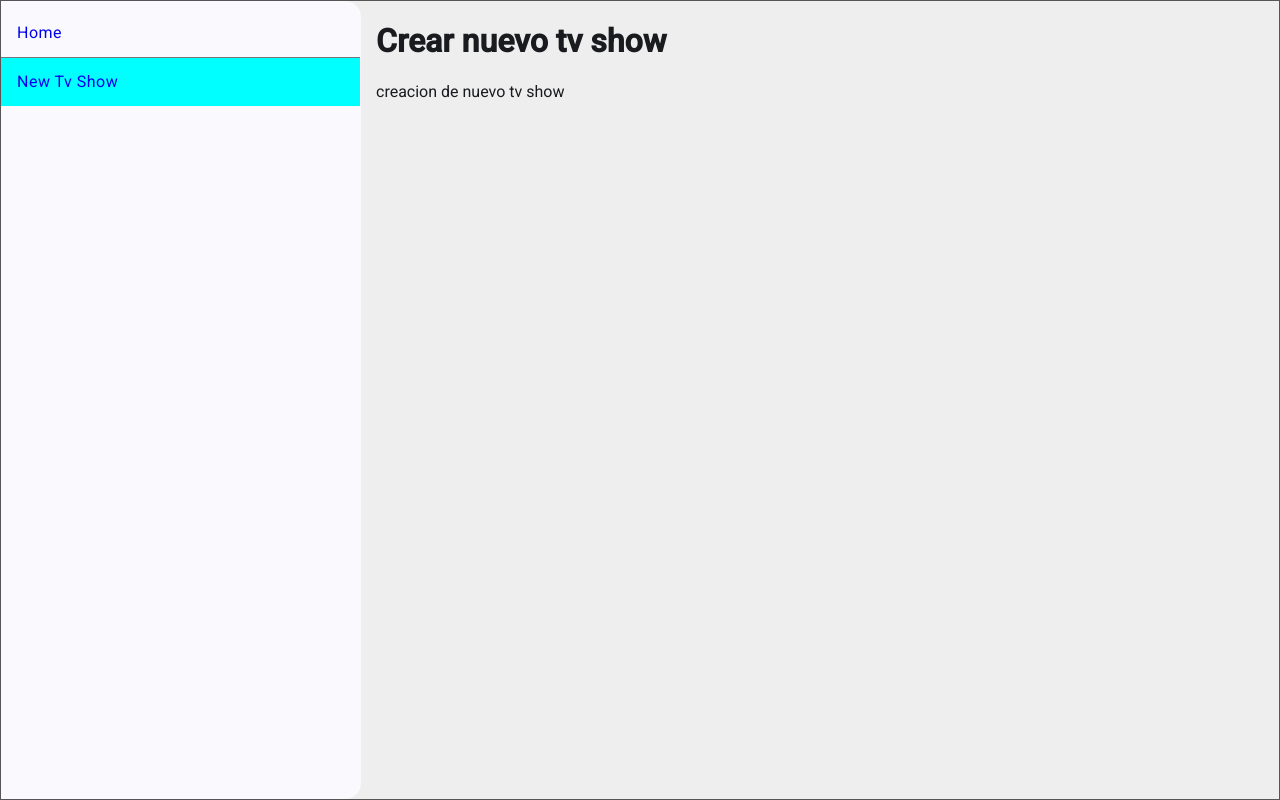
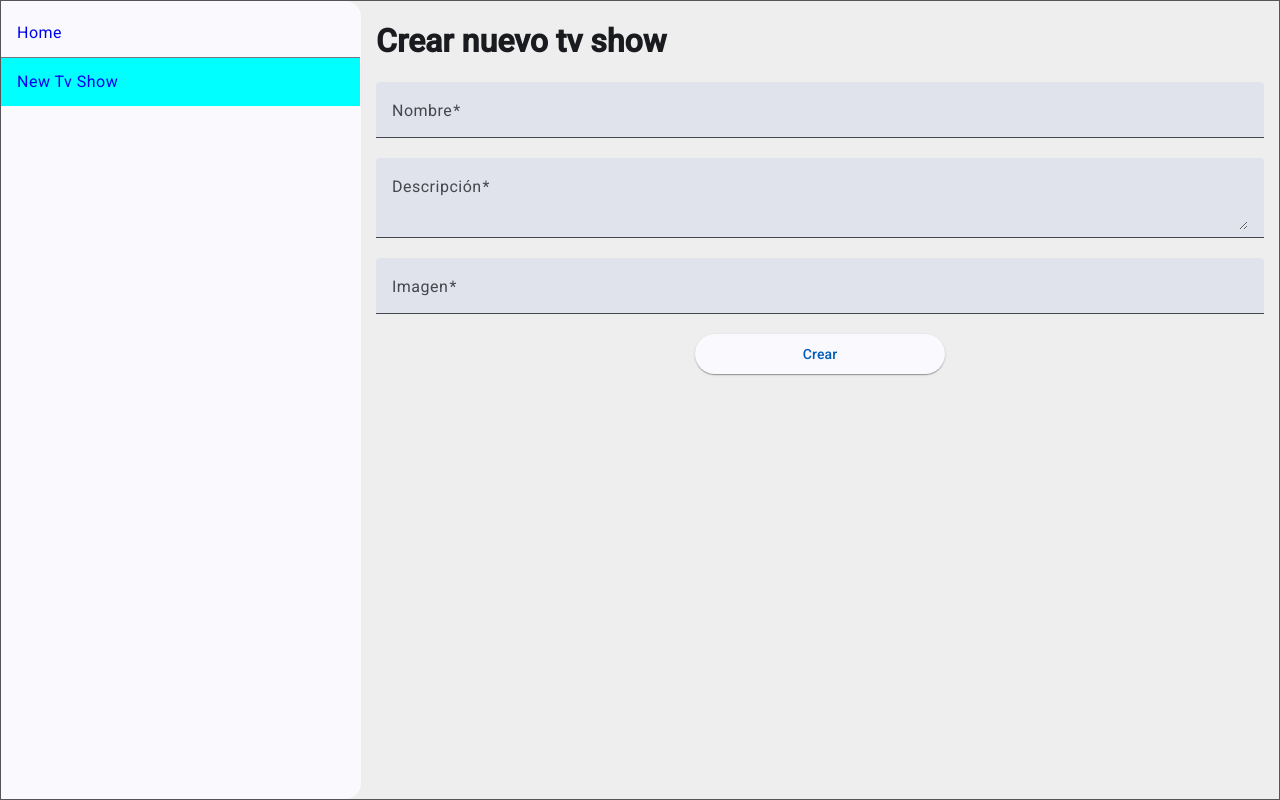
Before and after one commit to ShadowKnSs/Examen_2, an Angular app: page /new-tv-show in a window 1280 px wide. Built offline with nearby package versions, Linux system fonts and the light colour scheme.

Commit message:
Templates forms

```diff
--- a/src/app/pages/new-tv-show/new-tv-show.component.css
+++ b/src/app/pages/new-tv-show/new-tv-show.component.css
@@ -0,0 +1,10 @@
+form {
+    display: flex;
+    flex-direction: column;
+}
+
+button {
+    display: block;
+    width: 250px;
+    margin: auto;
+}
--- a/src/app/pages/new-tv-show/new-tv-show.component.html
+++ b/src/app/pages/new-tv-show/new-tv-show.component.html
@@ -1,6 +1,24 @@
-<h1>Crear nuevo tv show</h1>
-<form action="">
-    creacion de nuevo tv show
+<form #form="ngForm" (ngSubmit)="createNewTvShow(form)">
+    <h1>Crear nuevo tv show</h1>
+    <mat-form-field>
+        <mat-label>Nombre</mat-label>
+        <input name="name" required ngModel matInput>
+    </mat-form-field>
+    <mat-form-field>
+        <mat-label>Descripción</mat-label>
+        <textarea name="description" required ngModel matInput></textarea>
+    </mat-form-field>
+    <mat-form-field>
+        <mat-label>Imagen</mat-label>
+        <input name="image" required ngModel matInput>
+    </mat-form-field>
+    <button type="submit" mat-raised-button>Crear</button>
+    <!-- <div *ngIf="!form.valid && form.submitted" style="color: red;">
+        Datos incompletos
+    </div> -->
+    @if(!form.valid && form.submitted){
+    <div style="color: red;">
+        Datos incompletos
+    </div>
+    }
 </form>
-
-<br><br>
--- a/src/app/pages/new-tv-show/new-tv-show.component.ts
+++ b/src/app/pages/new-tv-show/new-tv-show.component.ts
@@ -1,18 +1,41 @@
 import { Component } from '@angular/core';
+import { MatInputModule } from '@angular/material/input';
+import { MatFormFieldModule } from '@angular/material/form-field';
+import { MatButtonModule } from '@angular/material/button';
+import { FormsModule, NgForm } from '@angular/forms';
+import { Show } from '../../interfaces/show.interface';
+import { TvShowService } from '../../services/tv-show.service';
+import { CommonModule } from '@angular/common';
 
 @Component({
   selector: 'app-new-tv-show',
-  imports: [],
+  imports: [MatInputModule, MatFormFieldModule, MatButtonModule, FormsModule],
   templateUrl: './new-tv-show.component.html',
   styleUrl: './new-tv-show.component.css'
 })
 export class NewTvShowComponent {
 
 
-  constructor() {
-    // this.tvShowsService.title = "Valor del servicio editado desde new tv show"
-    // this.title = this.tvShowsService.title;
+  constructor(private tvShowService: TvShowService) {
 
-    // console.log(this.tvShowsService.shows);
+  }
+
+  createNewTvShow(form: NgForm): void {
+    if (form.valid) {
+      const newTvShow: Show = {
+        description: form.value.description,
+        image: form.value.image,
+        name: form.value.name,
+        episodes: 0,
+        genre: "",
+        likes: [],
+        year: 0
+      }
+      this.tvShowService.createNewTvShow(newTvShow);
+      form.resetForm();
+    }
+    else {
+      console.log("Formulario invalido");
+    }
   }
 }
--- a/src/app/services/tv-show.service.ts
+++ b/src/app/services/tv-show.service.ts
@@ -190,4 +190,8 @@ export class TvShowService {
     if (index != -1)
       this.deleteByIndex(index);
   }
+
+  createNewTvShow(show: Show): void {
+    this._shows.push(show);
+  }
 }
```
